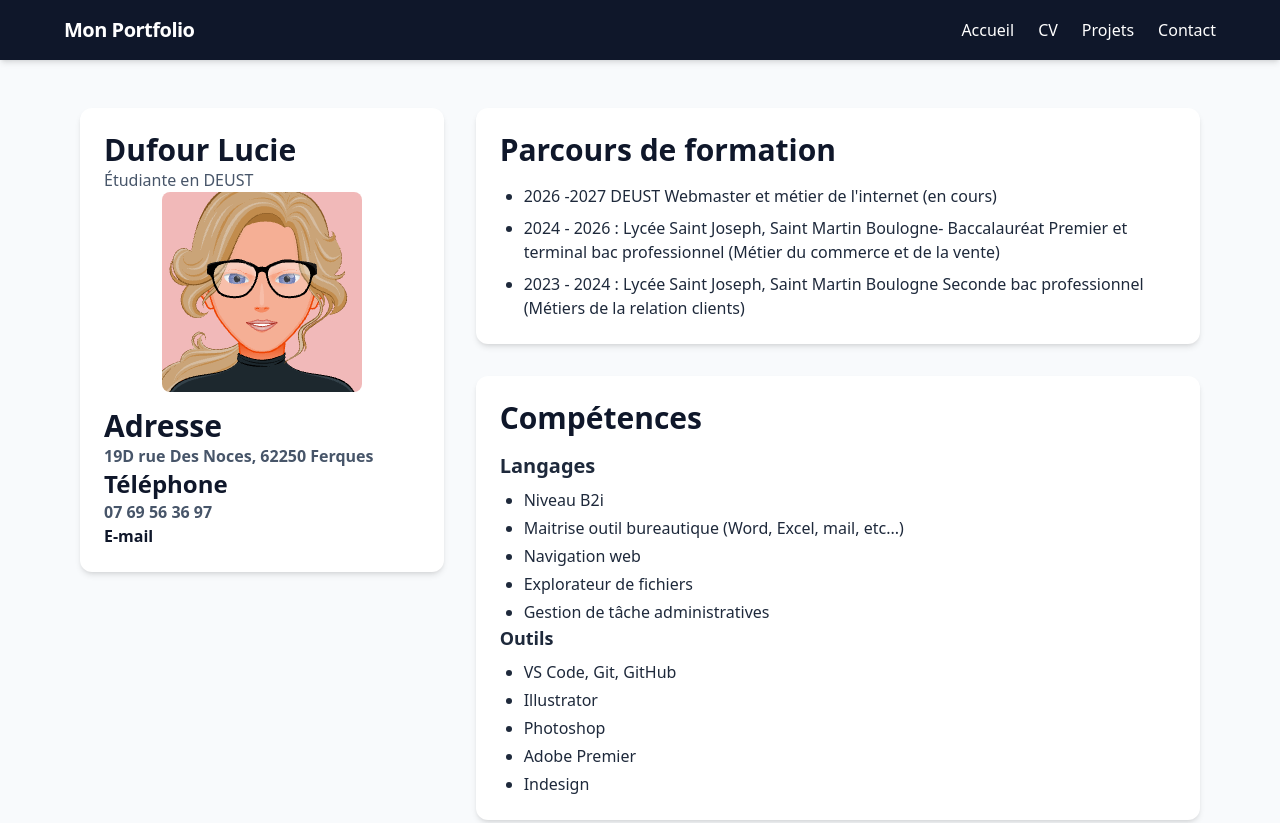
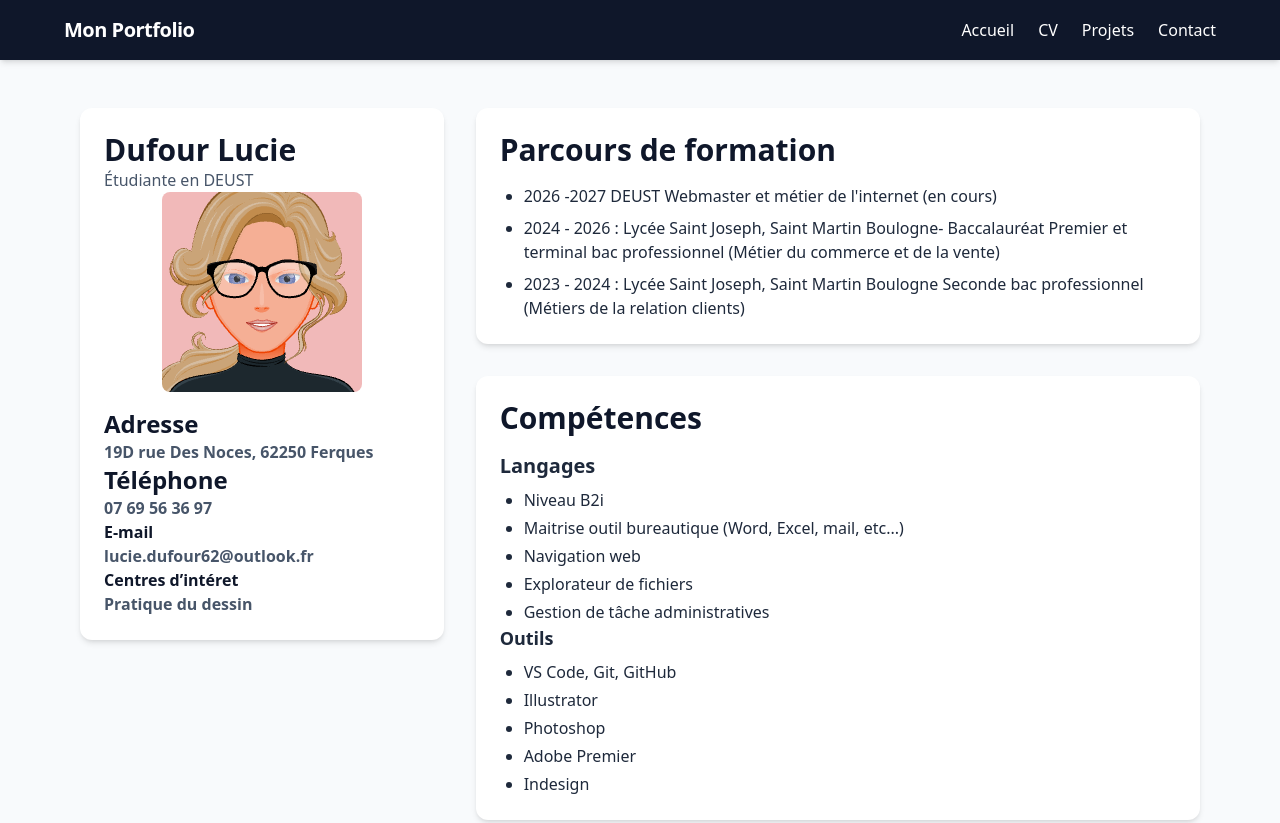
Before and after one commit to lucie2608ld/portfolio-cours, a website: page cv.html in a window 1280 px wide. Shown: the top 823 px of the page. Drawn offline with nearby package versions, Linux system fonts and the light colour scheme.

Commit message:
motifier

```diff
--- a/cv.html
+++ b/cv.html
@@ -27,11 +27,14 @@
                 <p class="text-slate-600">Étudiante en DEUST</p>
                 <img src="image/avatar.png" alt="Photo de profil de Dufour Lucie" class="w-[200px] h-[200px] object-cover rounded-lg mx-auto mb-4">
                 </article>
-                <h2 class="text-3xl font-bold text-slate-900">Adresse</h2>
+                <h2 class="text-2xl font-bold text-slate-900">Adresse</h2>
                 <p class="text-2x1 font-semibold text-slate-600">19D rue Des Noces, 62250 Ferques</p>
                 <h2 class="text-2xl font-bold text-slate-900">Téléphone</h2>
                 <p class="texte-2x1 font-semibold text-slate-600">07 69 56 36 97</p>
-                <h2 class="text-3x1 font-bold text-slate-900">E-mail</h2>
+                <h2 class="text-2x1 font-bold text-slate-900">E-mail</h2>
+                <p class="text-2x1 font-semibold text-slate-600">lucie.dufour62@outlook.fr</p>
+                <h2 class="text-2x1 font-semibold text-slate-900">Centres d’intéret</h2>
+                <p class="text-2x1 font-semibold text-slate-600">Pratique du dessin</p>
         </section>
 
             <aside class="md:w-2/3 space-y-8">
```
Also changed, not shown: contact.html (+0 -1 lines), projets.html (+11 -1 lines), image/affiche_calais.png (added), src/input.css (line endings or trailing spaces).
